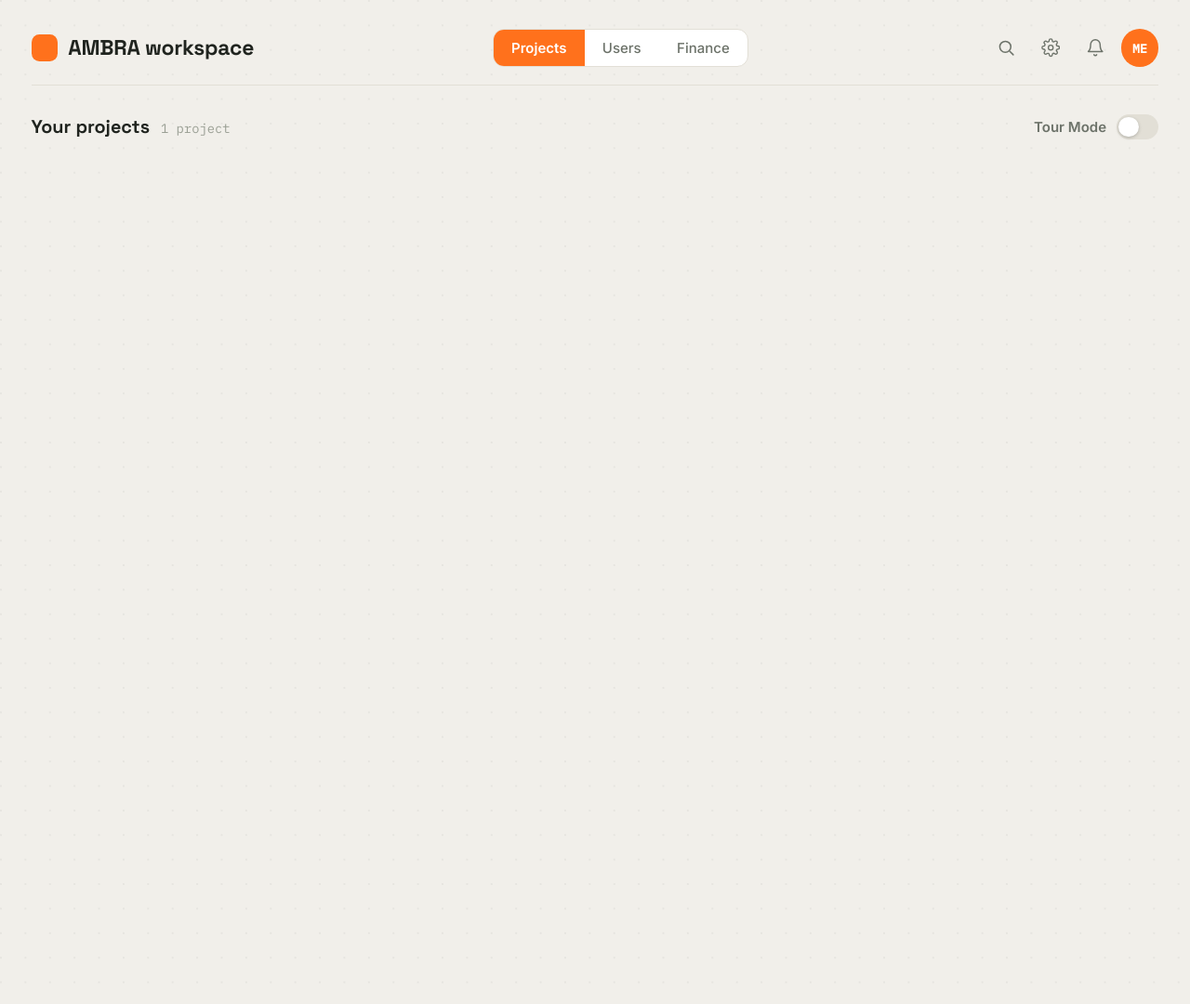
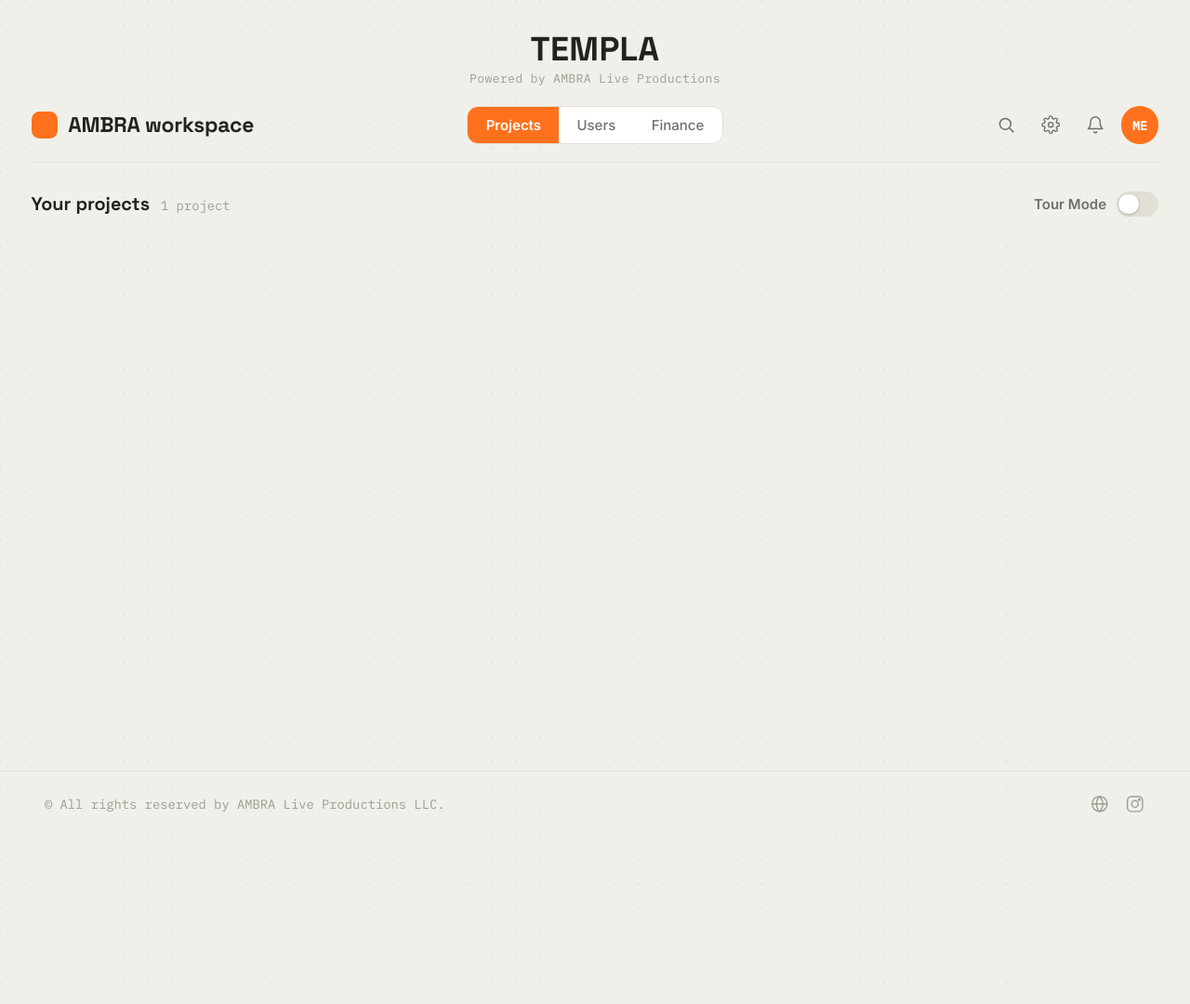
Before and after one commit to ZareEnterprises/zareenterprises.github.io, a Jekyll site: the page built from pages/ambra-panel.markdown, in a window 1280 px wide. Shown: the whole page at 93% size. Built offline with Jekyll 4.4.1, drawn with Linux system fonts in a browser that asks for light colours; a script that is not in the unit is left out; after the commit the page ends 900 px from its top, so only the background shows below that.

Commit message:
ambra marca

```diff
--- a/_layouts/ambra/panel.html
+++ b/_layouts/ambra/panel.html
@@ -15,6 +15,12 @@
 
   <!-- Topbar -->
   <header class="topbar">
+    <div class="app-brand">
+      <span class="app-brand-name">TEMPLA</span>
+      <span class="app-brand-tagline">Powered by AMBRA Live Productions</span>
+    </div>
+
+    <div class="topbar-row">
     <div class="workspace">
       <span class="workspace-dot"></span>
       <span class="workspace-name" id="workspace-name" contenteditable="true" spellcheck="false" title="Click to rename">AMBRA workspace</span>
@@ -77,6 +83,7 @@
       </div>
 
     </div>
+    </div>
   </header>
 
   <!-- Projects view -->
@@ -127,6 +134,18 @@
   </section>
 
 </div>
+
+<footer class="site-footer">
+  <span>&copy; All rights reserved by AMBRA Live Productions LLC.</span>
+  <span class="footer-links">
+    <a href="https://ambraproductions.us/" target="_blank" rel="noopener" title="Website">
+      <svg viewBox="0 0 24 24" width="18" height="18" fill="none" stroke="currentColor" stroke-width="1.6"><circle cx="12" cy="12" r="9"/><path d="M3 12h18M12 3c2.5 2.5 3.8 5.8 3.8 9s-1.3 6.5-3.8 9c-2.5-2.5-3.8-5.8-3.8-9s1.3-6.5 3.8-9z"/></svg>
+    </a>
+    <a href="https://www.instagram.com/ambra.us/" target="_blank" rel="noopener" title="Instagram">
+      <svg viewBox="0 0 24 24" width="18" height="18" fill="none" stroke="currentColor" stroke-width="1.6"><rect x="3" y="3" width="18" height="18" rx="5"/><circle cx="12" cy="12" r="4"/><circle cx="17.2" cy="6.8" r="1"/></svg>
+    </a>
+  </span>
+</footer>
 
 <!-- Time zone modal -->
 <div class="overlay" id="overlay-timezone">
--- a/assets/css/login.css
+++ b/assets/css/login.css
@@ -82,6 +82,8 @@
 body{
   margin:0;
   min-height:100vh;
+  display:flex;
+  flex-direction:column;
   background:var(--bg);
   background-image:
     radial-gradient(circle at 1px 1px, rgba(32,36,31,0.05) 1px, transparent 0);
@@ -512,17 +514,42 @@ body.auth{
 
 /* Scales the whole panel up the same way the browser's own 110% zoom would —
    layout, fonts and spacing all grow together, nothing is picked by hand. */
-body.app{ zoom:1.2; }
+/* zoom scales the whole rendered box, so 100vh (from the base body rule)
+   would render as 120vh — pushing the footer below the actual viewport.
+   Dividing by the same factor here cancels that out exactly. */
+body.app{ zoom:1.2; min-height:calc(100vh / 1.2); }
 
-.app-shell{ max-width:1180px; margin:0 auto; padding:26px 28px 70px; }
+.app-shell{ flex:1 0 auto; max-width:1180px; width:100%; margin:0 auto; padding:26px 28px 70px; }
+
+.site-footer{
+  display:flex; justify-content:space-between; align-items:center;
+  padding:20px 40px;
+  border-top:1px solid var(--line);
+  font-family:var(--font-mono); font-size:11.5px; color:var(--faint);
+}
+.footer-links{ display:flex; gap:14px; }
+.footer-links a{ color:var(--faint); text-decoration:none; transition:color var(--speed); display:inline-flex; align-items:center; }
+.footer-links a:hover{ color:var(--accent-bright); }
 
 /* Topbar */
 .topbar{
-  display:flex; align-items:center; justify-content:space-between; gap:16px;
+  display:flex; flex-direction:column; gap:18px;
   padding-bottom:16px; margin-bottom:26px;
   border-bottom:1px solid var(--line);
 }
-.workspace{ display:flex; align-items:center; gap:9px; flex-shrink:0; }
+.app-brand{ display:flex; flex-direction:column; align-items:center; text-align:center; line-height:1.25; }
+.app-brand-name{
+  font-family:var(--font-display); font-weight:700; font-size:30px;
+  letter-spacing:.01em; color:var(--ink);
+}
+.app-brand-tagline{
+  font-family:var(--font-mono); font-size:11px; color:var(--faint);
+  letter-spacing:.02em;
+}
+.topbar-row{ display:grid; grid-template-columns:1fr auto 1fr; align-items:center; gap:16px; }
+.workspace{ display:flex; align-items:center; gap:9px; flex-shrink:0; justify-self:start; }
+.tabs-seg{ justify-self:center; }
+.topbar-actions{ justify-self:end; }
 .workspace-dot{ width:24px; height:24px; border-radius:7px; background:var(--accent); flex-shrink:0; }
 .workspace-name{
   font-family:var(--font-display);
@@ -804,5 +831,5 @@ body.app{ zoom:1.2; }
 @media (max-width:760px){
   .utable-head, .utable-row{ grid-template-columns:1.8fr 1fr 70px 34px; }
   .utable-head span:nth-child(3), .utable-row .ustatus{ display:none; }
-  .topbar{ flex-wrap:wrap; row-gap:12px; }
+  .topbar-row{ flex-wrap:wrap; row-gap:12px; }
 }
```
